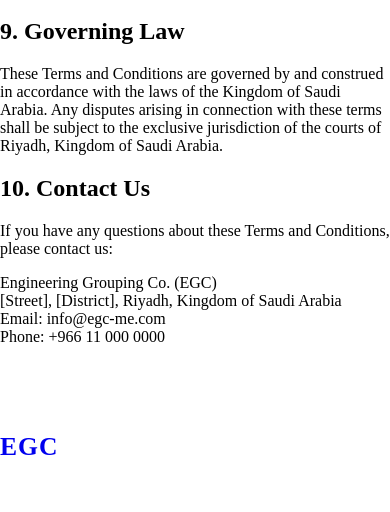
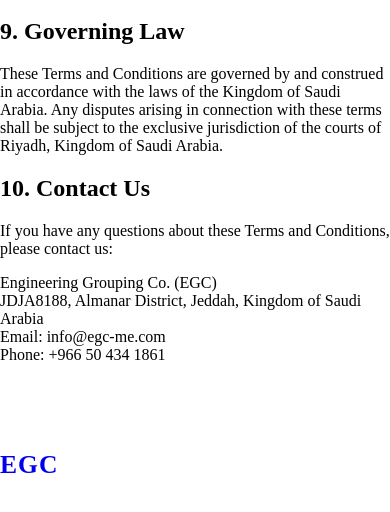
Before and after one commit to Engineering-Grouping-Co/egc-me, a React (Vite) app: page /terms in a window 390 px wide. Shown: the part 1849-2361 px from the top of the page. Built offline with nearby package versions, Linux system fonts and the light colour scheme; the HTML template or start-up script is replaced by a standard one.

Commit message:
feat: update head office address to Jeddah Almanar and set phone to +966 50 434 1861

```diff
--- a/src/components/Footer.jsx
+++ b/src/components/Footer.jsx
@@ -12,7 +12,7 @@ export default function Footer() {
               <span className="logo-egc">EGC</span>
               <span className="logo-sub logo-sub-light">ENGINEERING GROUPING CO.</span>
             </Link>
-            <p className="footer-tagline">[Street], [District]<br />Riyadh, Kingdom of Saudi Arabia</p>
+            <p className="footer-tagline">JDJA8188, Almanar District<br />Jeddah, Kingdom of Saudi Arabia</p>
           </div>
           <div className="footer-col">
             <h5>Company</h5>
@@ -29,7 +29,7 @@ export default function Footer() {
           </div>
           <div className="footer-col">
             <h5>Contact</h5>
-            <a href="tel:+966110000000">+966 11 000 0000</a>
+            <a href="tel:+966504341861">+966 50 434 1861</a>
             <a href="mailto:info@egc-me.com">info@egc-me.com</a>
             <a href={SUPPLIER_PORTAL_URL} target="_blank" rel="noreferrer" className="footer-linkedin-link">
               Supplier Portal Login
--- a/src/data/index.js
+++ b/src/data/index.js
@@ -1,9 +1,9 @@
 export const SITE = {
   name: 'Engineering Grouping Co.',
   shortName: 'EGC',
-  phone: '+966 11 000 0000',
+  phone: '+966 50 434 1861',
   email: 'info@egc-me.com',
-  address: '[Street], [District], Riyadh, Kingdom of Saudi Arabia',
+  address: 'JDJA8188, Almanar District, Jeddah, Kingdom of Saudi Arabia',
   cr: '[XXXXXXXXXX]',
   founded: '[YEAR]',
   supplierPortal: 'https://erp.egc-me.com',
--- a/src/pages/Home.jsx
+++ b/src/pages/Home.jsx
@@ -1,7 +1,7 @@
 import { Link } from 'react-router-dom';
 import { CheckCircle2, ArrowRight } from 'lucide-react';
 import FadeIn from '../components/FadeIn';
-import { STATS, DIVISIONS, PROJECTS } from '../data';
+import { STATS, DIVISIONS, PROJECTS, SITE } from '../data';
 
 const TRUST = [
   'ISO 9001 Certified',
@@ -199,7 +199,7 @@ export default function Home() {
             </p>
             <div className="h-cta-btns">
               <Link to="/contact" className="btn btn-primary btn-lg">Contact Us</Link>
-              <a href={`tel:${'+966110000000'}`} className="btn btn-secondary btn-lg">+966 11 000 0000</a>
+              <a href={`tel:${SITE.phone.replace(/\s/g, '')}`} className="btn btn-secondary btn-lg">{SITE.phone}</a>
             </div>
           </FadeIn>
         </div>
--- a/src/pages/PrivacyPolicy.jsx
+++ b/src/pages/PrivacyPolicy.jsx
@@ -1,5 +1,6 @@
 import { Link } from 'react-router-dom';
 import FadeIn from '../components/FadeIn';
+import { SITE } from '../data';
 
 export default function PrivacyPolicy() {
   return (
@@ -54,9 +55,9 @@ export default function PrivacyPolicy() {
         <p>If you have questions or concerns about this Privacy Policy or how we handle your personal information, please contact us:</p>
         <p>
           Engineering Grouping Co. (EGC)<br />
-          [Street], [District], Riyadh, Kingdom of Saudi Arabia<br />
-          Email: info@egc-me.com<br />
-          Phone: +966 11 000 0000
+          {SITE.address}<br />
+          Email: {SITE.email}<br />
+          Phone: {SITE.phone}
         </p>
       </div>
     </>
--- a/src/pages/Terms.jsx
+++ b/src/pages/Terms.jsx
@@ -1,5 +1,6 @@
 import { Link } from 'react-router-dom';
 import FadeIn from '../components/FadeIn';
+import { SITE } from '../data';
 
 export default function Terms() {
   return (
@@ -55,9 +56,9 @@ export default function Terms() {
         <p>If you have any questions about these Terms and Conditions, please contact us:</p>
         <p>
           Engineering Grouping Co. (EGC)<br />
-          [Street], [District], Riyadh, Kingdom of Saudi Arabia<br />
-          Email: info@egc-me.com<br />
-          Phone: +966 11 000 0000
+          {SITE.address}<br />
+          Email: {SITE.email}<br />
+          Phone: {SITE.phone}
         </p>
       </div>
     </>
```
